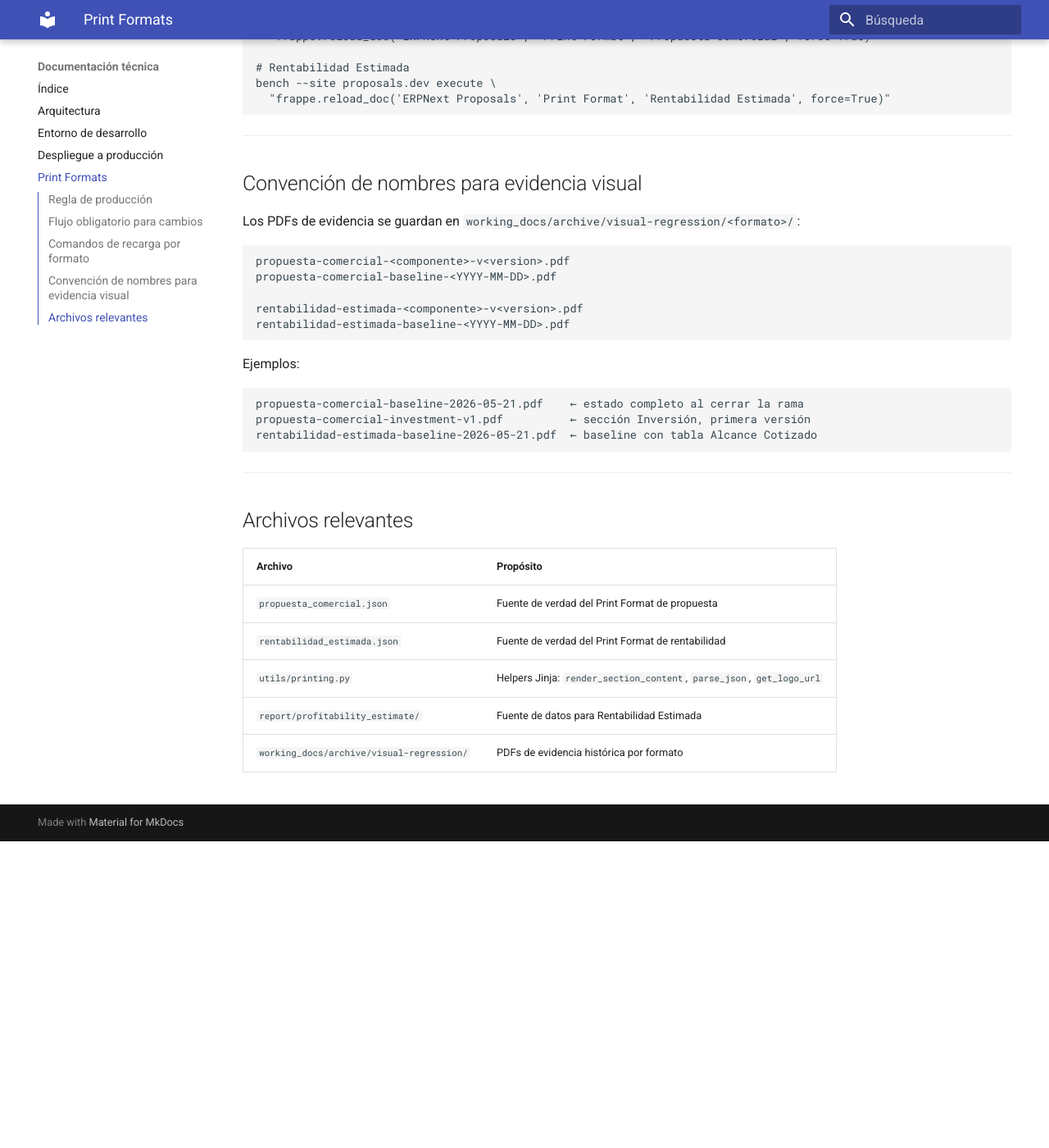
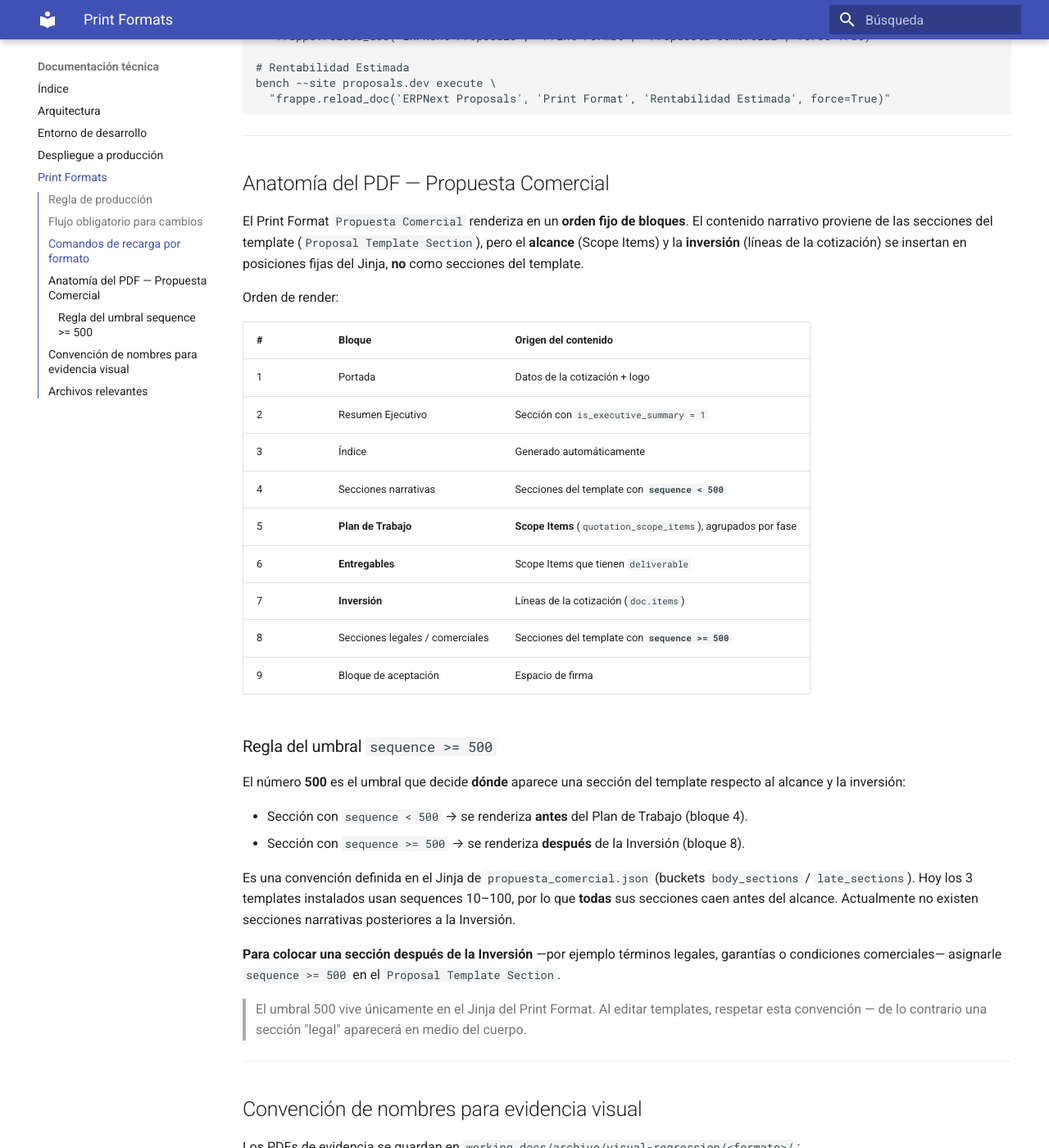
Before and after one commit to luisrms69/erpnext_proposals, an MkDocs documentation site: the page built from docs/tecnico/print-formats.md, in a window 1280 px wide and 1400 px high, scrolled down 1034 px. Shown: the whole window at 82% size. Built offline with MkDocs 1.6.1 and Material for MkDocs 9.7.7, drawn with Linux system fonts in a browser that asks for light colours; before the commit the page ends 2060 px from its top, so only the background shows below that.

Commit message:
docs(proposals): PDF anatomy + umbral sequence>=500 y limitación de re-sync del alcance (#28)
* docs(proposals): document PDF anatomy + sequence>=500 threshold and scope re-sync limitation

- print-formats.md: nueva sección "Anatomía del PDF" con el orden de los 9 bloques
  y la regla del umbral `sequence >= 500` (dónde caen secciones vs alcance/inversión).
  El 500 vivía solo en el Jinja del Print Format, sin documentar.
- limitaciones-rc.md: nueva Limitación 7 — el alcance no se re-sincroniza al editar
  el catálogo; "Regenerar alcance" solo agrega; workaround borrar filas + Guardar (Issue #27).
- arquitectura.md: precisión en el flujo de creación — generación de scope es append-only.

Co-Authored-By: Claude Opus 4.8 (1M context) <noreply@anthropic.com>

* docs(proposals): fix review nits — copia independiente en Borrador y ubicación de sección >=500

- limitaciones-rc.md: reemplaza "copia congelada" (incorrecto en Borrador) por "copia
  independiente"; las filas son editables/eliminables en Borrador y solo se congelan en En Revisión.
- print-formats.md: precisa que `sequence >= 500` coloca la sección después de la Inversión
  (no entre alcance e inversión); ajusta la nota de secciones posteriores.

Co-Authored-By: Claude Opus 4.8 (1M context) <noreply@anthropic.com>

---------

Co-authored-by: Claude Opus 4.8 (1M context) <noreply@anthropic.com>

```diff
--- a/docs/tecnico/print-formats.md
+++ b/docs/tecnico/print-formats.md
@@ -50,6 +50,48 @@ bench --site proposals.dev execute \
 
 ---
 
+## Anatomía del PDF — Propuesta Comercial
+
+El Print Format `Propuesta Comercial` renderiza en un **orden fijo de bloques**. El contenido
+narrativo proviene de las secciones del template (`Proposal Template Section`), pero el
+**alcance** (Scope Items) y la **inversión** (líneas de la cotización) se insertan en
+posiciones fijas del Jinja, **no** como secciones del template.
+
+Orden de render:
+
+| # | Bloque | Origen del contenido |
+|---|---|---|
+| 1 | Portada | Datos de la cotización + logo |
+| 2 | Resumen Ejecutivo | Sección con `is_executive_summary = 1` |
+| 3 | Índice | Generado automáticamente |
+| 4 | Secciones narrativas | Secciones del template con **`sequence < 500`** |
+| 5 | **Plan de Trabajo** | **Scope Items** (`quotation_scope_items`), agrupados por fase |
+| 6 | **Entregables** | Scope Items que tienen `deliverable` |
+| 7 | **Inversión** | Líneas de la cotización (`doc.items`) |
+| 8 | Secciones legales / comerciales | Secciones del template con **`sequence >= 500`** |
+| 9 | Bloque de aceptación | Espacio de firma |
+
+### Regla del umbral `sequence >= 500`
+
+El número **500** es el umbral que decide **dónde** aparece una sección del template respecto
+al alcance y la inversión:
+
+- Sección con `sequence < 500` → se renderiza **antes** del Plan de Trabajo (bloque 4).
+- Sección con `sequence >= 500` → se renderiza **después** de la Inversión (bloque 8).
+
+Es una convención definida en el Jinja de `propuesta_comercial.json` (buckets
+`body_sections` / `late_sections`). Hoy los 3 templates instalados usan sequences 10–100,
+por lo que **todas** sus secciones caen antes del alcance. Actualmente no existen secciones
+narrativas posteriores a la Inversión.
+
+**Para colocar una sección después de la Inversión** —por ejemplo términos legales, garantías
+o condiciones comerciales— asignarle `sequence >= 500` en el `Proposal Template Section`.
+
+> El umbral 500 vive únicamente en el Jinja del Print Format. Al editar templates, respetar
+> esta convención — de lo contrario una sección "legal" aparecerá en medio del cuerpo.
+
+---
+
 ## Convención de nombres para evidencia visual
 
 Los PDFs de evidencia se guardan en `working_docs/archive/visual-regression/<formato>/`:
```
Also changed, not shown: docs/tecnico/arquitectura.md (+1 -1 lines), docs/usuario/limitaciones-rc.md (+19 -1 lines).
